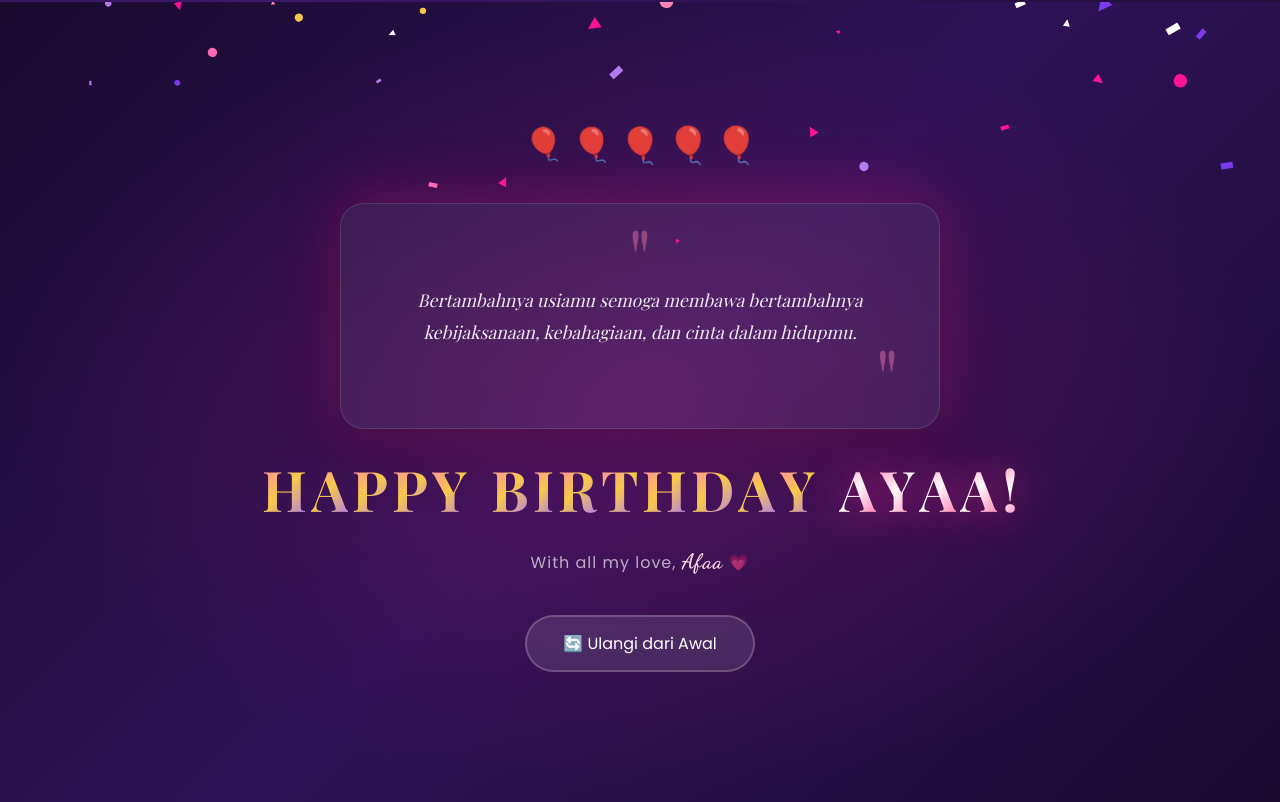
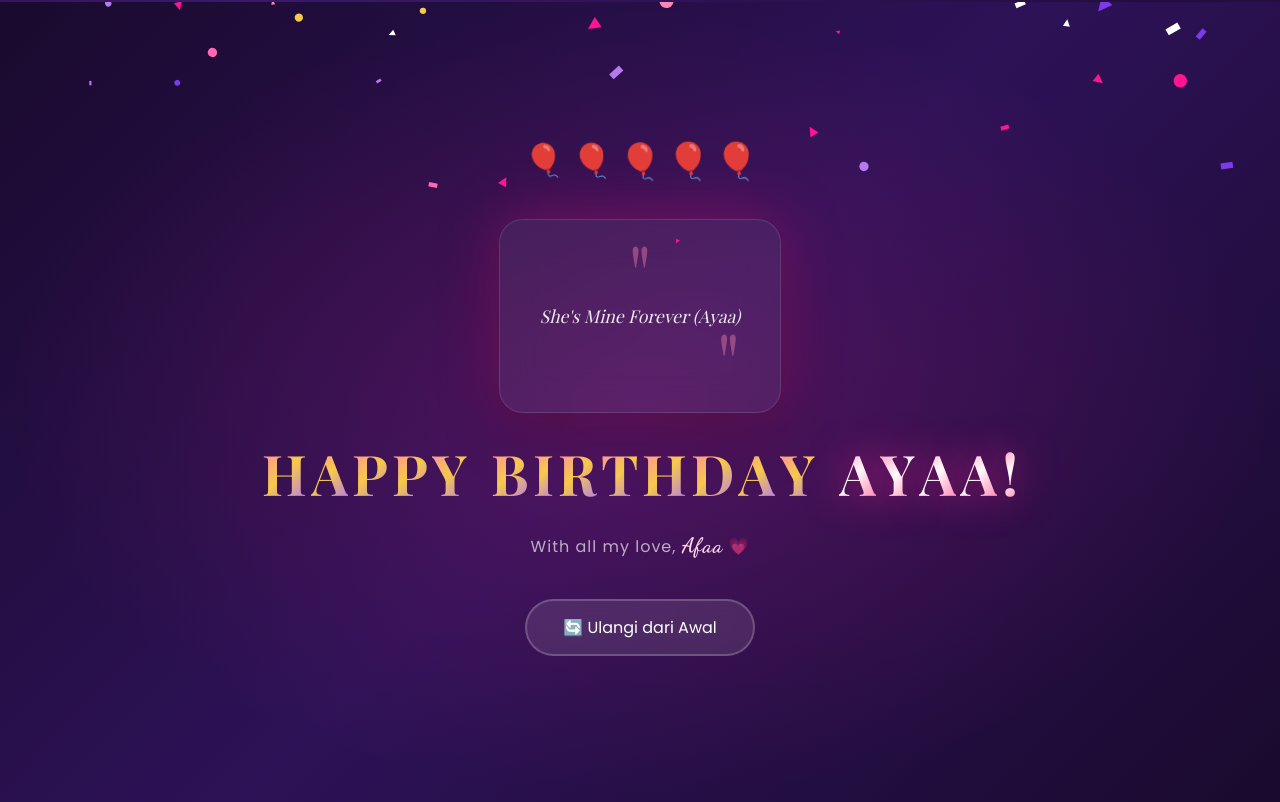
Before and after one commit to muhammadrafa434-bot/Happy-Birthday-Ayaa-Cintakuu, a website: page index.html in a window 1280 px wide. Shown: the part 4653-5455 px from the top of the page. Drawn offline with nearby package versions, Linux system fonts and the light colour scheme; animation ran at ten frames a second; a web font is replaced by a local one.

Commit message:
Add files via upload

```diff
--- a/index.html
+++ b/index.html
@@ -161,7 +161,7 @@
         </div>
         <div class="final-message-box">
           <div class="quote-mark">"</div>
-          <p class="final-quote">Bertambahnya usiamu semoga membawa bertambahnya kebijaksanaan, kebahagiaan, dan cinta dalam hidupmu.</p>
+          <p class="final-quote">She's Mine Forever (Ayaa)</p>
           <div class="quote-mark closing">"</div>
         </div>
         <div class="big-hbd">
```
